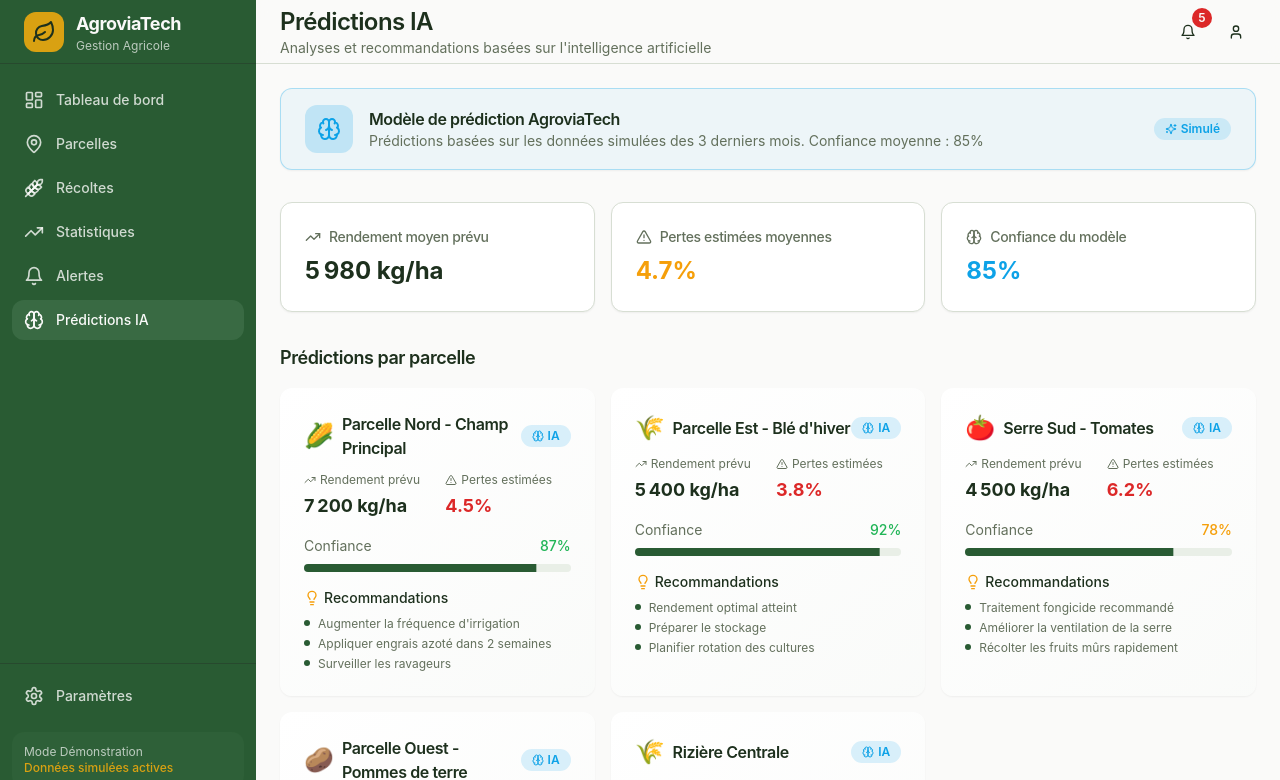
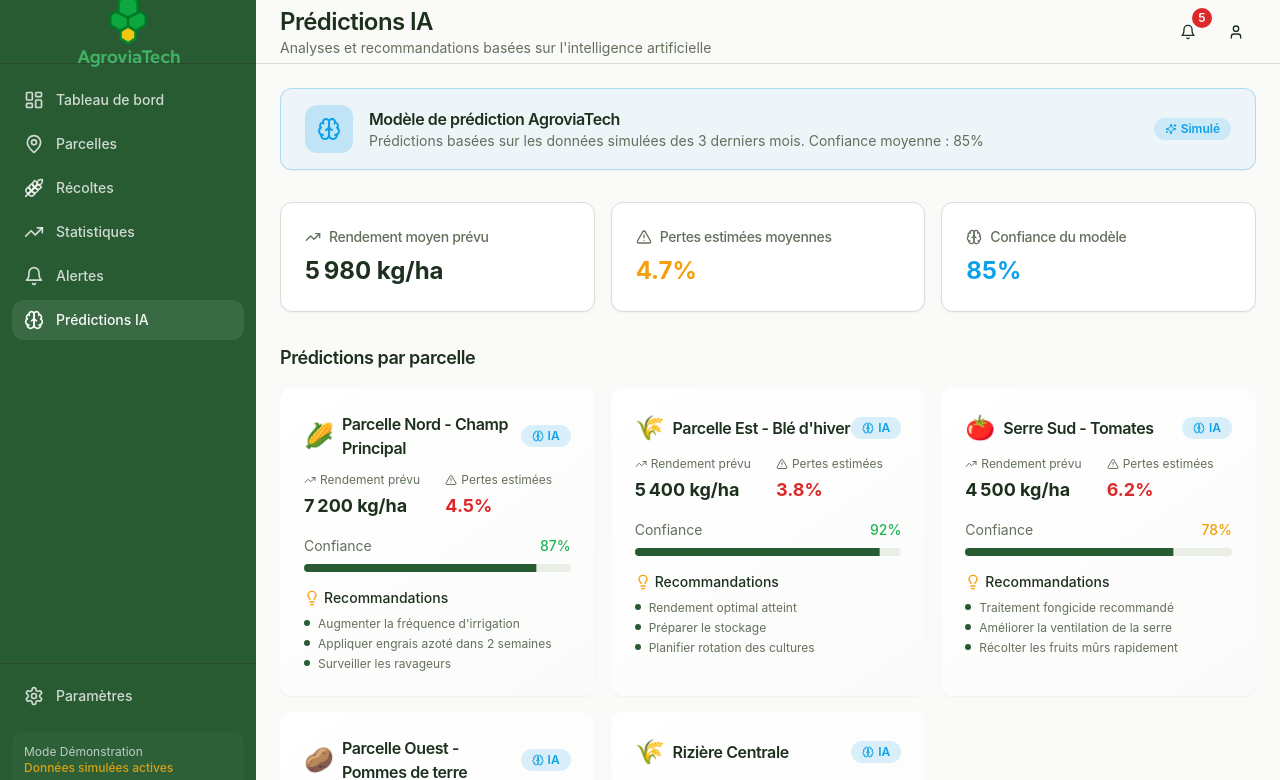
Before and after one commit to ousmane831/AgroviaTech, a React (Vite) app: page /predictions in a window 1280 px wide. Shown: the top 780 px of the page. Built offline with nearby package versions, Linux system fonts and the light colour scheme; the HTML template or start-up script is replaced by a standard one.

Commit message:
first commit

```diff
--- a/src/components/layout/Sidebar.tsx
+++ b/src/components/layout/Sidebar.tsx
@@ -1,6 +1,7 @@
 import { useState } from 'react';
 import { NavLink } from 'react-router-dom';
 import { cn } from '@/lib/utils';
+import Logo from "../../../assets/logo_agrotech.png";
 import {
   LayoutDashboard,
   MapPin,
@@ -61,16 +62,20 @@ export function Sidebar({ className }: SidebarProps) {
         )}
       >
         <div className="flex h-full flex-col">
-          {/* Logo et titre */}
-          <div className="flex h-16 items-center gap-3 border-b border-sidebar-border px-6">
-            <div className="flex h-10 w-10 items-center justify-center rounded-lg bg-sidebar-primary">
-              <Leaf className="h-6 w-6 text-sidebar-primary-foreground" />
-            </div>
-            <div>
-              <h1 className="text-lg font-bold text-sidebar-foreground">AgroviaTech</h1>
-              <p className="text-xs text-sidebar-foreground/70">Gestion Agricole</p>
-            </div>
-          </div>
+
+         {/* Logo et titre */}
+<div className="flex h-16 items-center gap-3 border-b border-sidebar-border px-6">
+
+  {/* Logo */}
+  <div className="h-18 w-18 overflow-hidden rounded-md bg-transparent">
+    <img
+      src={Logo}
+      alt="Logo AgroviaTech"
+      className="h-full w-full object-cover"
+    />
+  </div>
+</div>
+
 
           {/* Navigation */}
           <nav className="flex-1 space-y-1 px-3 py-4">
```
Also changed, not shown: assets/logo_agrotech.png (added), 1 other file (tests, documents, lock files or other folders).
